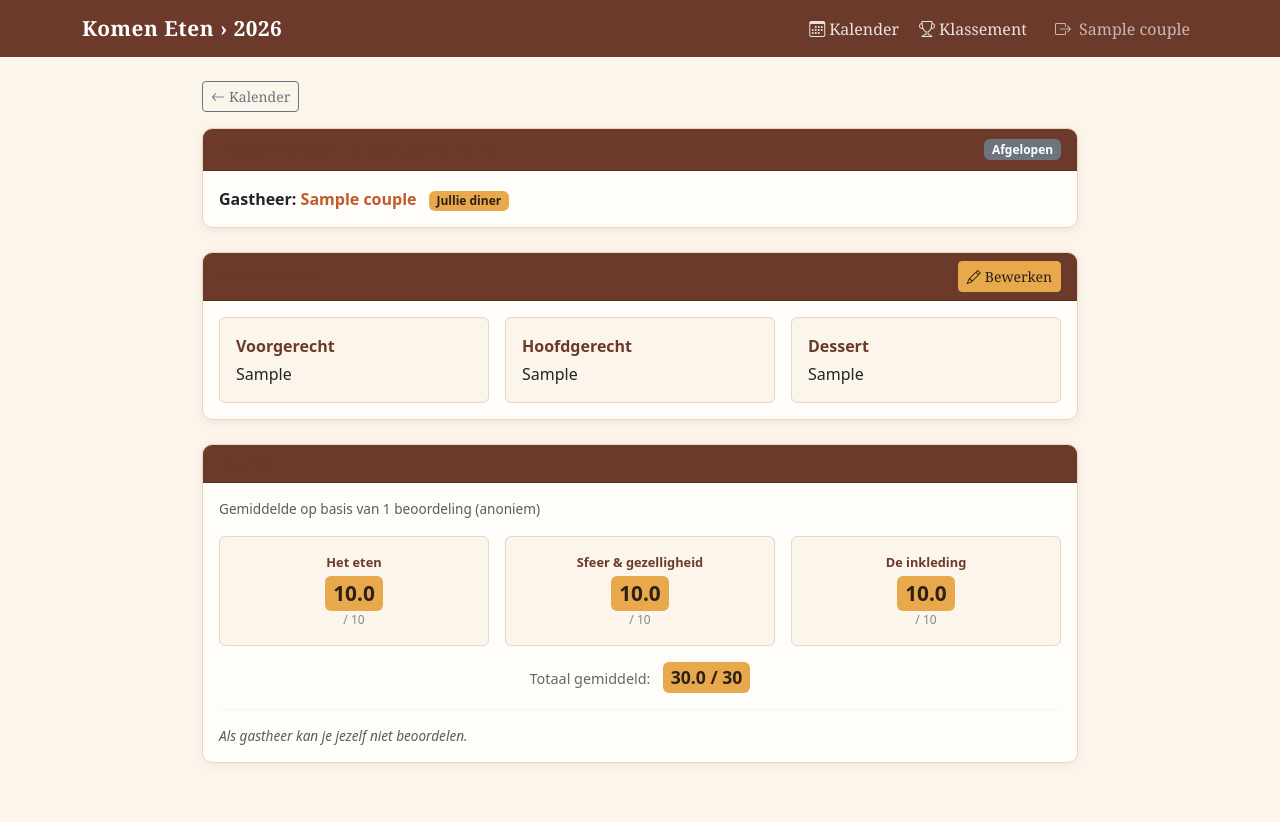
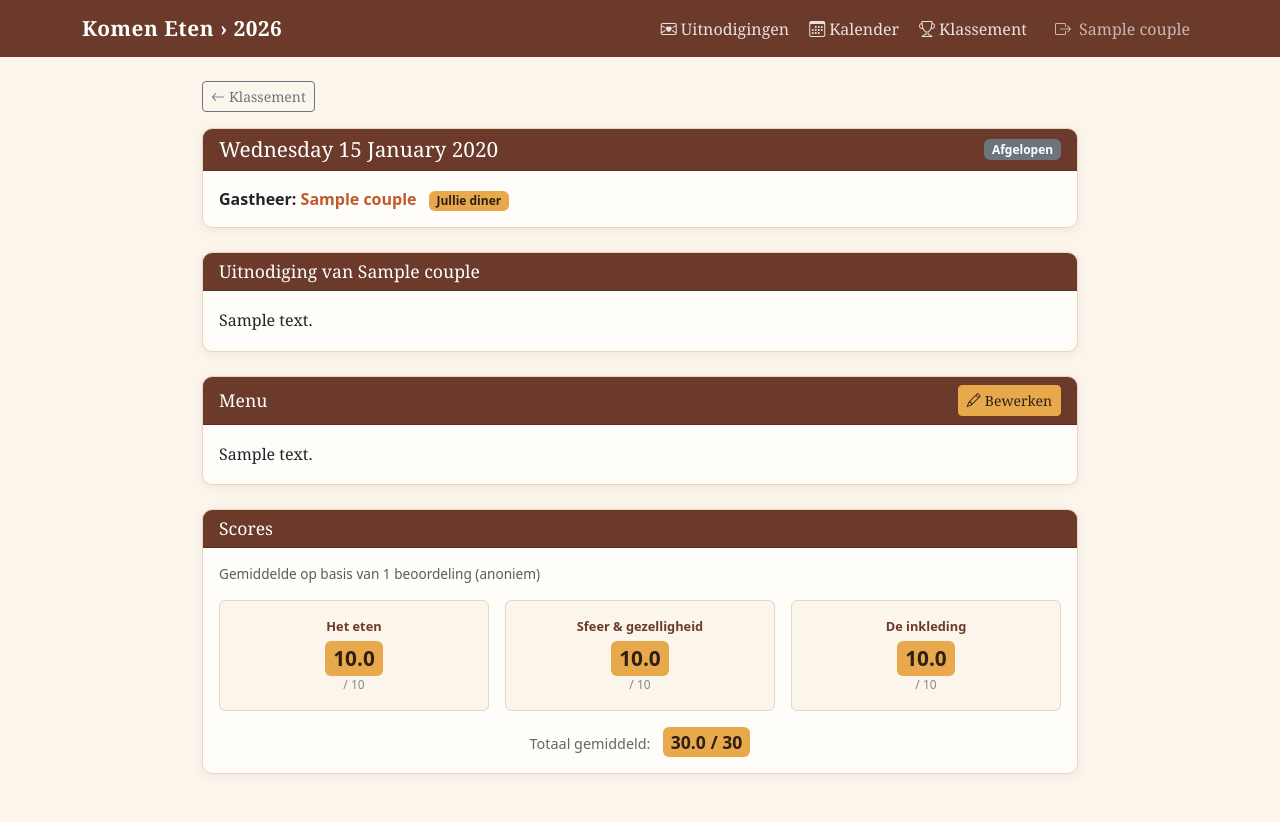
Before and after one commit to florianvos/komeneten, a Django app: page /dinner/1/ in a window 1280 px wide. Before the commit the page ends 763 px from the top, so only its background shows below. Run offline with Django 5.2, Linux system fonts and the light colour scheme; a user stored in the database is signed in; tables that the repository leaves empty hold one stand-in row (values such as "Sample post").

Commit message:
Add invitations, availability picker, scoring improvements, and UX polish
- New front page with per-couple invitations (write/edit own text)
- Menu section replaces menuteaser (single free text field)
- Multi-date availability system: couples mark available dates, superuser
  (florian_afra) confirms a proposed date when all three are available
- Calendar colors: blue = available, green = all available, gold = confirmed
- Couple photos on leaderboard and calendar dinner cells
- Leaderboard shows "Beoordeel" button for scorable past dinners
- Scoring page hides aggregate from guest couples; only host sees scores
- Back button on dinner detail goes to klassement, edits return to uitnodigingen
- Seed command creates fixed dinner dates (maart/juli/augustus 2026)

Co-Authored-By: Claude Sonnet 4.6 <noreply@anthropic.com>

```diff
--- a/dinner/forms.py
+++ b/dinner/forms.py
@@ -1,30 +1,34 @@
 from django import forms
-from .models import MenuTeaser, Score
+from .models import Invitation, MenuTeaser, Score
 
 SCORE_CHOICES = [('', '--- Kies ---')] + [(i, f'{i} / 10') for i in range(1, 11)]
+
+
+class InvitationForm(forms.ModelForm):
+    class Meta:
+        model = Invitation
+        fields = ['text']
+        labels = {'text': 'Jullie uitnodiging'}
+        widgets = {
+            'text': forms.Textarea(attrs={
+                'rows': 6,
+                'class': 'form-control',
+                'placeholder': 'Schrijf hier jullie originele uitnodiging...',
+                'style': 'font-family:Georgia,serif;font-size:1rem;',
+            }),
+        }
 
 
 class MenuTeaserForm(forms.ModelForm):
     class Meta:
         model = MenuTeaser
-        fields = ['starter_hint', 'main_hint', 'dessert_hint']
-        labels = {
-            'starter_hint': 'Voorgerecht',
-            'main_hint': 'Hoofdgerecht',
-            'dessert_hint': 'Dessert',
-        }
+        fields = ['text']
+        labels = {'text': 'Menu'}
         widgets = {
-            'starter_hint': forms.Textarea(attrs={
-                'rows': 3, 'class': 'form-control',
-                'placeholder': 'Geef een cryptische hint over het voorgerecht...',
-            }),
-            'main_hint': forms.Textarea(attrs={
-                'rows': 3, 'class': 'form-control',
-                'placeholder': 'Geef een cryptische hint over het hoofdgerecht...',
-            }),
-            'dessert_hint': forms.Textarea(attrs={
-                'rows': 3, 'class': 'form-control',
-                'placeholder': 'Geef een cryptische hint over het dessert...',
+            'text': forms.Textarea(attrs={
+                'rows': 6, 'class': 'form-control',
+                'placeholder': 'Beschrijf jullie menu...',
+                'style': 'font-family:Georgia,serif;font-size:1rem;',
             }),
         }
 
--- a/dinner/templates/dinner/base.html
+++ b/dinner/templates/dinner/base.html
@@ -58,6 +58,7 @@
     h1, h2, h3, .page-title {
       color: var(--ke-brown);
     }
+    .card-header h1, .card-header h2, .card-header h3 { color: inherit; }
 
     /* Buttons */
     .btn-primary {
@@ -176,6 +177,12 @@
     <div class="collapse navbar-collapse" id="navMenu">
       <ul class="navbar-nav ms-auto align-items-md-center gap-1">
         <li class="nav-item">
+          <a class="nav-link {% if request.resolver_match.url_name == 'home' %}active{% endif %}"
+             href="{% url 'home' %}">
+            <i class="bi bi-envelope-heart me-1"></i>Uitnodigingen
+          </a>
+        </li>
+        <li class="nav-item">
           <a class="nav-link {% if request.resolver_match.url_name == 'calendar' %}active{% endif %}"
              href="{% url 'calendar' %}">
             <i class="bi bi-calendar3 me-1"></i>Kalender
--- a/dinner/templates/dinner/confirm_date.html
+++ b/dinner/templates/dinner/confirm_date.html
@@ -41,7 +41,7 @@
             {% endfor %}
           </select>
           <button type="submit" class="btn btn-warning btn-sm fw-semibold"
-            onclick="return confirm('Diner bevestigen op {{ proposal.date|date:\'j F\' }}?')">
+            onclick="return confirm('Diner bevestigen?')">
             <i class="bi bi-check2-circle me-1"></i>Bevestigen
           </button>
         </form>
--- a/dinner/templates/dinner/dinner_detail.html
+++ b/dinner/templates/dinner/dinner_detail.html
@@ -2,8 +2,8 @@
 {% block title %}{{ dinner }} &mdash; Komen Eten 2026{% endblock %}
 
 {% block content %}
-<a href="{% url 'calendar' %}" class="btn btn-sm btn-outline-secondary mb-3">
-  <i class="bi bi-arrow-left me-1"></i>Kalender
+<a href="{% url 'leaderboard' %}" class="btn btn-sm btn-outline-secondary mb-3">
+  <i class="bi bi-arrow-left me-1"></i>Klassement
 </a>
 
 <div class="card mb-4">
@@ -26,10 +26,24 @@
   </div>
 </div>
 
-<!-- Menu Teaser -->
+<!-- Invitation -->
+{% with inv=dinner.host.invitation %}
+{% if inv and inv.text %}
+<div class="card mb-4">
+  <div class="card-header py-2 px-3">
+    <h2 class="mb-0" style="font-size:1.1rem;">Uitnodiging van {{ dinner.host.name }}</h2>
+  </div>
+  <div class="card-body">
+    <p style="font-family:Georgia,serif;font-size:1rem;line-height:1.7;white-space:pre-wrap;margin:0;">{{ inv.text }}</p>
+  </div>
+</div>
+{% endif %}
+{% endwith %}
+
+<!-- Menu -->
 <div class="card mb-4">
   <div class="card-header py-2 px-3 d-flex justify-content-between align-items-center">
-    <h2 class="mb-0" style="font-size:1.1rem;">Menuteaser</h2>
+    <h2 class="mb-0" style="font-size:1.1rem;">Menu</h2>
     {% if is_host %}
     <a href="{% url 'menu_teaser' dinner.pk %}" class="btn btn-sm btn-warning">
       <i class="bi bi-pencil me-1"></i>{% if teaser %}Bewerken{% else %}Toevoegen{% endif %}
@@ -37,45 +51,25 @@
     {% endif %}
   </div>
   <div class="card-body" style="font-family:system-ui,sans-serif;">
-    {% if teaser %}
-      <div class="row g-3">
-        <div class="col-md-4">
-          <div class="p-3 rounded" style="background:var(--ke-cream);border:1px solid var(--ke-border);">
-            <div class="fw-bold mb-1" style="color:var(--ke-brown);">Voorgerecht</div>
-            <div>{% if teaser.starter_hint %}{{ teaser.starter_hint }}{% else %}<em class="text-muted">Nog geen hint</em>{% endif %}</div>
-          </div>
-        </div>
-        <div class="col-md-4">
-          <div class="p-3 rounded" style="background:var(--ke-cream);border:1px solid var(--ke-border);">
-            <div class="fw-bold mb-1" style="color:var(--ke-brown);">Hoofdgerecht</div>
-            <div>{% if teaser.main_hint %}{{ teaser.main_hint }}{% else %}<em class="text-muted">Nog geen hint</em>{% endif %}</div>
-          </div>
-        </div>
-        <div class="col-md-4">
-          <div class="p-3 rounded" style="background:var(--ke-cream);border:1px solid var(--ke-border);">
-            <div class="fw-bold mb-1" style="color:var(--ke-brown);">Dessert</div>
-            <div>{% if teaser.dessert_hint %}{{ teaser.dessert_hint }}{% else %}<em class="text-muted">Nog geen hint</em>{% endif %}</div>
-          </div>
-        </div>
-      </div>
+    {% if teaser and teaser.text %}
+      <p style="font-family:Georgia,serif;font-size:1rem;line-height:1.7;white-space:pre-wrap;margin:0;">{{ teaser.text }}</p>
     {% else %}
-      <p class="text-muted mb-0"><em>De gastheren hebben nog geen menuteaser toegevoegd.</em></p>
+      <p class="text-muted mb-0"><em>De gastheren hebben nog geen menu toegevoegd.</em></p>
     {% endif %}
   </div>
 </div>
 
 <!-- Scores section -->
 {% if is_past %}
+  {% if is_host %}
   <div class="card mb-4">
     <div class="card-header py-2 px-3">
       <h2 class="mb-0" style="font-size:1.1rem;">Scores</h2>
     </div>
     <div class="card-body" style="font-family:system-ui,sans-serif;">
-
       {% if aggregate %}
       <p class="text-muted mb-3" style="font-size:.85rem;">
-      Gemiddelde op basis van {{ aggregate.count }} beoordeling{{ aggregate.count|pluralize:"en" }}
-      (anoniem)
+        Gemiddelde op basis van {{ aggregate.count }} beoordeling{{ aggregate.count|pluralize:"en" }} (anoniem)
       </p>
       <div class="row g-3 mb-3">
         <div class="col-sm-4">
@@ -107,13 +101,19 @@
       {% else %}
       <p class="text-muted mb-0"><em>Nog geen scores ingediend.</em></p>
       {% endif %}
+    </div>
+  </div>
+  {% endif %}
 
   {% if can_score %}
-    <hr>
-    <h3 style="font-size:1rem;color:var(--ke-brown);">
-      {% if existing_score %}Jouw score aanpassen{% else %}Jouw score indienen{% endif %}
-    </h3>
-    <p class="text-muted" style="font-size:.85rem;">
+  <div class="card mb-4">
+    <div class="card-header py-2 px-3">
+      <h2 class="mb-0" style="font-size:1.1rem;">
+        {% if existing_score %}Jouw score aanpassen{% else %}Beoordeel deze avond{% endif %}
+      </h2>
+    </div>
+    <div class="card-body" style="font-family:system-ui,sans-serif;">
+      <p class="text-muted mb-3" style="font-size:.85rem;">
         Jouw score is anoniem &mdash; de gastheren zien alleen het gemiddelde.
       </p>
       <form method="post">
@@ -132,15 +132,9 @@
           {% if existing_score %}Score opslaan{% else %}Score indienen{% endif %}
         </button>
       </form>
-    {% elif is_host and is_past %}
-    <hr>
-    <p class="text-muted mb-0" style="font-size:.85rem;">
-      <em>Als gastheer kan je jezelf niet beoordelen.</em>
-    </p>
-    {% endif %}
-
     </div>
   </div>
+  {% endif %}
 {% else %}
 <div class="card mb-4">
   <div class="card-body text-muted" style="font-family:system-ui,sans-serif;">
--- a/dinner/urls.py
+++ b/dinner/urls.py
@@ -3,6 +3,7 @@ from . import views
 
 urlpatterns = [
     path('', views.home, name='home'),
+    path('invitation/edit/', views.edit_invitation_view, name='edit_invitation'),
     path('login/', views.login_view, name='login'),
     path('logout/', views.logout_view, name='logout'),
     path('calendar/', views.calendar_view, name='calendar'),
--- a/dinner/views.py
+++ b/dinner/views.py
@@ -7,8 +7,8 @@ from django.contrib.auth.decorators import login_required
 from django.db.models import Avg, Sum
 from django.shortcuts import get_object_or_404, redirect, render
 
-from .forms import MenuTeaserForm, ScoreForm
-from .models import Availability, Couple, DinnerDate, MenuTeaser, Score
+from .forms import InvitationForm, MenuTeaserForm, ScoreForm
+from .models import Availability, Couple, DinnerDate, Invitation, MenuTeaser, Score
 
 COMPETITION_YEAR = 2026
 COMPETITION_MONTHS = [7, 8]
@@ -33,7 +33,36 @@ def logout_view(request):
 
 @login_required
 def home(request):
-    return redirect('calendar')
+    try:
+        couple = request.user.couple
+    except Exception:
+        couple = None
+    couples = Couple.objects.select_related('user').prefetch_related('invitation', 'hosted_dinners__teaser').all()
+    return render(request, 'dinner/home.html', {'couple': couple, 'couples': couples})
+
+
+@login_required
+def edit_invitation_view(request):
+    try:
+        couple = request.user.couple
+    except Exception:
+        messages.error(request, 'Geen koppelprofiel gevonden.')
+        return redirect('home')
+
+    invitation = getattr(couple, 'invitation', None)
+
+    if request.method == 'POST':
+        form = InvitationForm(request.POST, instance=invitation)
+        if form.is_valid():
+            inv = form.save(commit=False)
+            inv.couple = couple
+            inv.save()
+            messages.success(request, 'Uitnodiging opgeslagen!')
+            return redirect('home')
+    else:
+        form = InvitationForm(instance=invitation)
+
+    return render(request, 'dinner/edit_invitation.html', {'form': form, 'couple': couple})
 
 
 def _build_month_grid(year, month, dinner_dates, availability_map, my_available_dates, total_couples, couple, today):
@@ -143,8 +172,8 @@ def calendar_view(request):
 
 @login_required
 def confirm_date_view(request):
-    if not request.user.is_superuser:
-        messages.error(request, 'Alleen de supergebruiker kan een datum bevestigen.')
+    if request.user.username != 'florian_afra':
+        messages.error(request, 'Alleen Florian & Afra kunnen een datum bevestigen.')
         return redirect('calendar')
 
     total_couples = Couple.objects.count()
@@ -269,7 +298,7 @@ def menu_teaser_view(request, pk):
             t.dinner_date = dinner
             t.save()
             messages.success(request, 'Menuteaser opgeslagen!')
-            return redirect('dinner_detail', pk=pk)
+            return redirect('home')
     else:
         form = MenuTeaserForm(instance=teaser)
 
@@ -278,13 +307,21 @@ def menu_teaser_view(request, pk):
 
 @login_required
 def leaderboard(request):
-    couples = Couple.objects.all()
+    all_couples = Couple.objects.all()
+    try:
+        current_couple = request.user.couple
+    except Exception:
+        current_couple = None
     today = date.today()
     rankings = []
 
-    for couple in couples:
-        dinners = DinnerDate.objects.filter(host=couple, date__lte=today)
-        scores = Score.objects.filter(dinner_date__in=dinners)
+    already_scored_ids = set(
+        Score.objects.filter(scorer=current_couple).values_list('dinner_date_id', flat=True)
+    ) if current_couple else set()
+
+    for couple in all_couples:
+        past_dinners = list(DinnerDate.objects.filter(host=couple, date__lte=today))
+        scores = Score.objects.filter(dinner_date__in=past_dinners)
         count = scores.count()
 
         if count:
@@ -302,20 +339,26 @@ def leaderboard(request):
             food_total = atm_total = deco_total = grand_total = 0
             avg_per_score = 0
 
+        scorable = [
+            d for d in past_dinners
+            if couple != current_couple and d.pk not in already_scored_ids
+        ]
+
         rankings.append({
             'couple': couple,
             'num_dinners': DinnerDate.objects.filter(host=couple).count(),
-            'num_dinners_scored': dinners.count(),
+            'num_dinners_scored': len(past_dinners),
             'score_count': count,
             'food_total': food_total,
             'atm_total': atm_total,
             'deco_total': deco_total,
             'grand_total': grand_total,
             'avg_per_score': avg_per_score,
+            'scorable_dinners': scorable,
         })
 
     rankings.sort(key=lambda x: x['grand_total'], reverse=True)
     for i, r in enumerate(rankings):
         r['rank'] = i + 1
 
-    return render(request, 'dinner/leaderboard.html', {'rankings': rankings, 'couple': request.user.couple})
+    return render(request, 'dinner/leaderboard.html', {'rankings': rankings, 'couple': current_couple})
```
Also changed, not shown: dinner/management/commands/seed_data.py (+22 -5 lines), dinner/models.py (+14 -3 lines), dinner/templates/dinner/calendar.html (+20 -21 lines), dinner/templates/dinner/edit_invitation.html (added, +29 -0 lines), dinner/templates/dinner/home.html (added, +124 -0 lines), dinner/templates/dinner/leaderboard.html (+25 -8 lines), dinner/templates/dinner/menu_teaser.html (+6 -7 lines), dinner/migrations/0003_invitation.py (added), dinner/migrations/0004_menuteaser_single_field.py (added), dinner/static/brecht_ragna.jpg (added), dinner/static/florian_afra.jpg (added), dinner/static/philipe_lena.jpg (added). Lines whose indentation alone changed are shown as unchanged.
